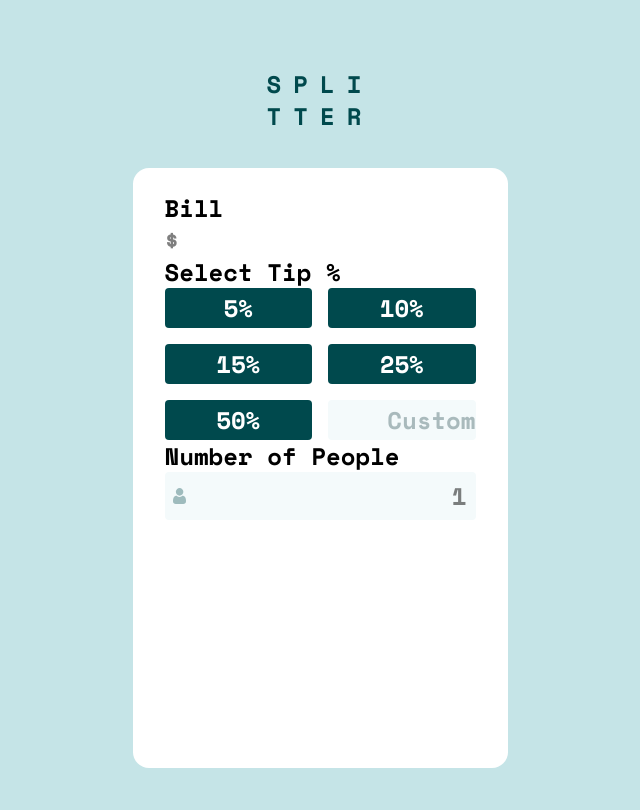
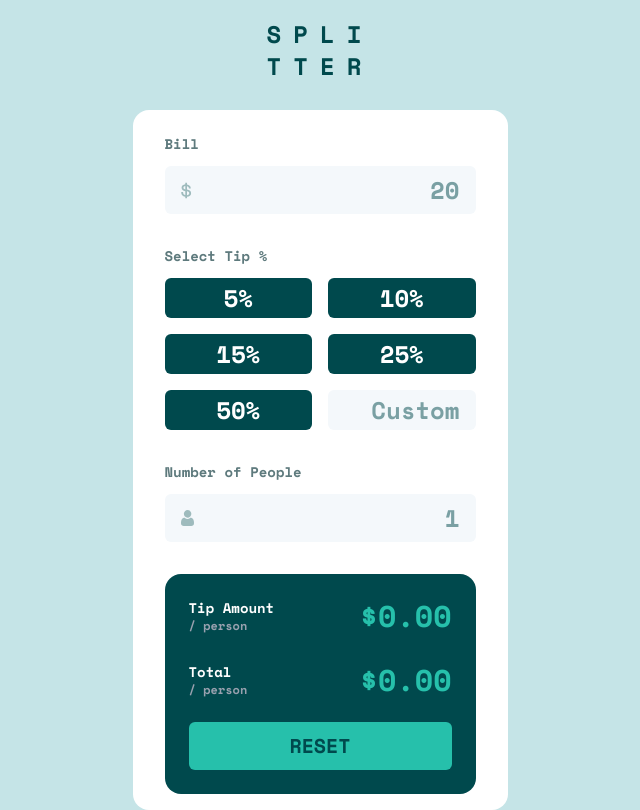
Before and after one commit to andresmholguin/calculator-app-main, a React (Vite) app: page / in a window 1280 px wide. Shown: the whole page, without its empty margins (320-960 px from the left). Built offline with nearby package versions, Linux system fonts and the light colour scheme.

Commit message:
Fin diseño de la interfaz de usuario

```diff
--- a/src/App.jsx
+++ b/src/App.jsx
@@ -1,44 +1,79 @@
 import iconPerson from "./assets/images/icon-person.svg";
+import dollar from "./assets/images/icon-dollar.svg";
 
 function App() {
   return (
     <>
-      <header className=" h-34 flex justify-center items-center">
+      <header className=" h-30 flex justify-center items-center">
         <h1 className="text-Green-900 flex flex-col uppercase tracking-[0.5em]">
           <span>spli</span>
           <span>tter</span>
         </h1>
       </header>
-      <main className="w-[375px] h-[600px] bg-White rounded-2xl px-[32px] pt-[24px]">
-        <section>
-          <label htmlFor="">Bill</label>
-          <input type="number" placeholder="$" />
+      <main className="w-[375px] h-[700px] bg-White rounded-2xl px-[32px] pt-[24px]">
+        <section className="mb-8">
+          <label className="text-sm text-Grey-500 mb-3 block" htmlFor="bill">
+            Bill
+          </label>
+          <div className="flex items-center relative rounded-sm">
+            <img className="absolute ml-4" src={dollar} alt="Icon dollar" />
+            <input
+              className="text-right bg-Grey-100 text-Green-900 rounded-md h-[48px] w-full pr-4"
+              type="text"
+              id="bill"
+              placeholder="20"
+            />
+          </div>
         </section>
-        <section>
-          <label htmlFor="">Select Tip %</label>
+        <section className="mb-8">
+          <label className="text-sm text-Grey-500 mb-3 block" htmlFor="">
+            Select Tip %
+          </label>
           <div className="grid grid-cols-2 gap-4 text-White">
-            <button className="bg-Green-900 rounded-sm p-1">5%</button>
-            <button className="bg-Green-900 rounded-sm p-1">10%</button>
-            <button className="bg-Green-900 rounded-sm p-1">15%</button>
-            <button className="bg-Green-900 rounded-sm p-1">25%</button>
-            <button className="bg-Green-900 rounded-sm p-1">50%</button>
+            <button className="bg-Green-900 rounded-md p-1">5%</button>
+            <button className="bg-Green-900 rounded-md p-1">10%</button>
+            <button className="bg-Green-900 rounded-md p-1">15%</button>
+            <button className="bg-Green-900 rounded-md p-1">25%</button>
+            <button className="bg-Green-900 rounded-md p-1">50%</button>
             <input
-              className="bg-Grey-50 rounded-sm text-Grey-500 text-right"
+              className="bg-Grey-100 text-Green-900 pr-4 text-right rounded-md"
               type="text"
               placeholder="Custom"
             />
           </div>
         </section>
-        <section>
-          <label htmlFor="">Number of People</label>
-          <div className="flex items-center relative bg-Grey-50 rounded-sm">
-            <img className="absolute ml-2" src={iconPerson} alt="Icon person" />
+        <section className="mb-8">
+          <label
+            className="text-sm text-Grey-500 mb-3 block"
+            htmlFor="numPeople"
+          >
+            Number of People
+          </label>
+          <div className="flex items-center relative  rounded-sm">
+            <img className="absolute ml-4" src={iconPerson} alt="Icon person" />
             <input
-              className="text-right pr-8 h-[48px]"
+              className="text-right bg-Grey-100 rounded-md text-Green-900 pr-4 w-full h-[48px]"
               type="text"
+              id="numPeople"
               placeholder="1"
             />
           </div>
+        </section>
+        <section className="bg-Green-900 rounded-2xl h-[220px] flex flex-col justify-center p-6">
+          <div className="grid grid-cols-2 gap-7 mb-6">
+            <p className="text-sm text-White flex flex-col">
+              Tip Amount <span className="text-xs text-gray-400">/ person</span>
+            </p>
+            <p className="text-Green-400 text-3xl text-right">$0.00</p>
+
+            <p className="text-sm text-White flex flex-col">
+              Total <span className="text-xs text-gray-400">/ person</span>
+            </p>
+            <p className="text-Green-400 text-3xl text-right">$0.00</p>
+          </div>
+          <button className="uppercase text-xl text-Green-900 rounded-md h-18 w-full bg-Green-400">
+            reset
+          </button>
         </section>
       </main>
     </>
--- a/src/index.css
+++ b/src/index.css
@@ -4,8 +4,9 @@
   --color-Green-400: hsl(172, 67%, 45%);
   --color-Green-900: hsl(183, 100%, 15%);
   --color-Grey-500: hsl(186, 14%, 43%);
-  --color-Grey-400: hsl(184, 14%, 56%);
+  --color-Grey-400: hsl(172 14% 41%);
   --color-Grey-200: hsl(185, 41%, 84%);
+  --color-Grey-100: hsl(203 50% 97%);
   --color-Grey-50: hsl(189, 47%, 97%);
   --color-White: hsl(0, 100%, 100%);
 
```
